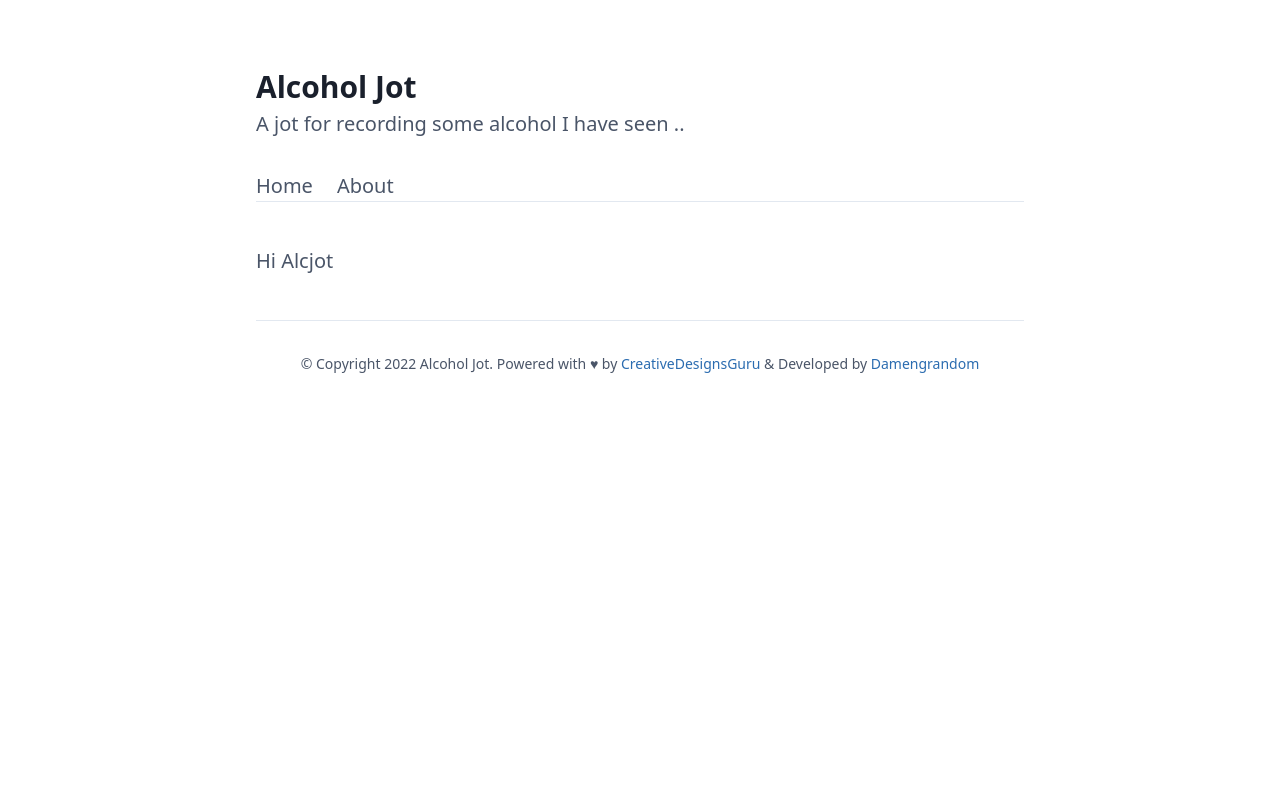
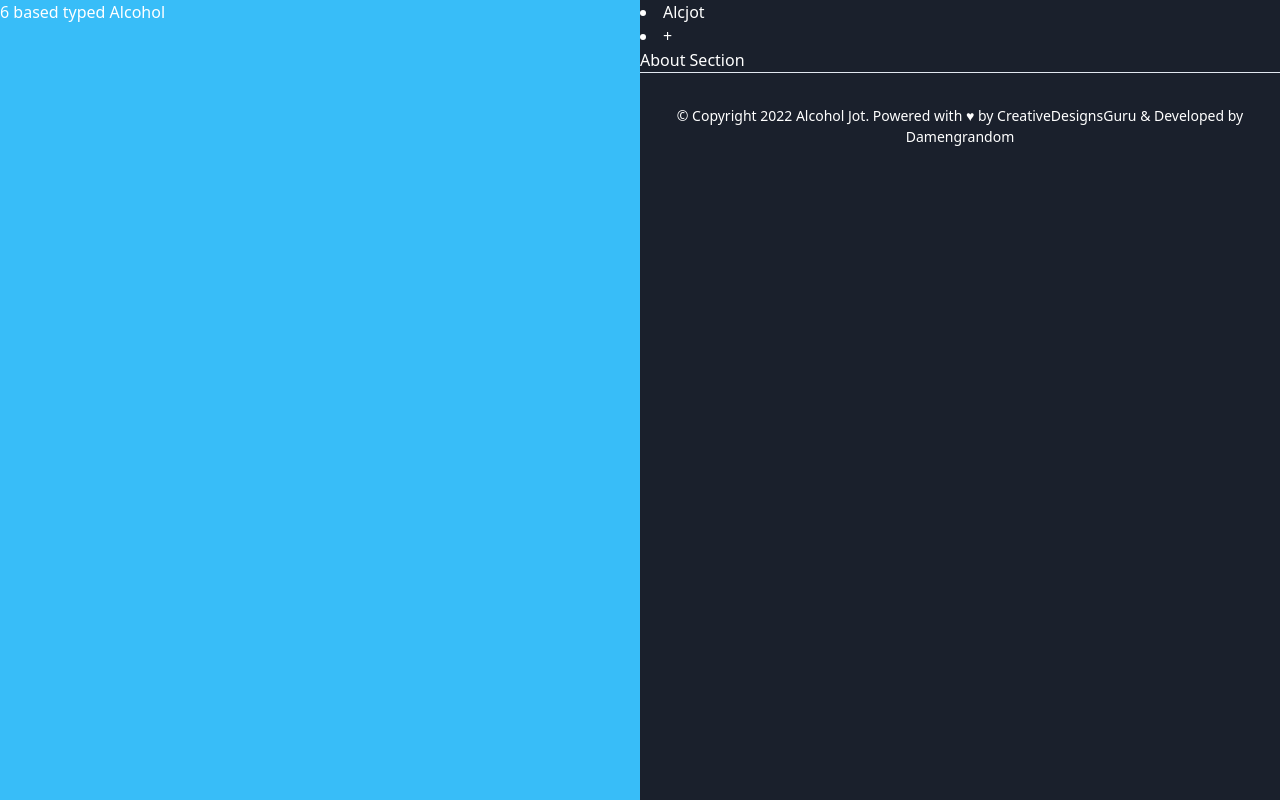
Before and after one commit to DamengRandom/alcjot, a Next.js app: page / in a window 1280 px wide. Built offline with nearby package versions, Linux system fonts and the light colour scheme.

Commit message:
added home page layout and few base components

```diff
--- /dev/null
+++ b/src/components/About/index.tsx
@@ -0,0 +1,5 @@
+import React from 'react';
+
+export default function About() {
+  return <section>About Section</section>;
+}
--- /dev/null
+++ b/src/components/Alcohol/index.tsx
@@ -0,0 +1,5 @@
+import React from 'react';
+
+export default function Alcohol() {
+  return <div>6 based typed Alcohol</div>;
+}
--- /dev/null
+++ b/src/components/Footer/index.tsx
@@ -0,0 +1,17 @@
+import React from 'react';
+
+import { AppConfig } from '@/utils/AppConfig';
+
+export default function Footer() {
+  return (
+    <div className="border-t border-gray-300 py-8 text-center text-sm">
+      © Copyright {new Date().getFullYear()} {AppConfig.title}. Powered with{' '}
+      <span role="img" aria-label="Love">
+        ♥
+      </span>{' '}
+      by <a href="https://creativedesignsguru.com">CreativeDesignsGuru</a>{' '}
+      {' & Developed by '}
+      <a href="https://damengrandom.vercel.app/">Damengrandom</a>
+    </div>
+  );
+}
--- /dev/null
+++ b/src/components/Nav/index.tsx
@@ -0,0 +1,27 @@
+import Link from 'next/link';
+import React from 'react';
+
+export default function Nav() {
+  const navList = [
+    {
+      name: 'Alcjot',
+      path: '/',
+    },
+    {
+      name: '+',
+    },
+  ];
+  return (
+    <nav>
+      {navList.map((n, i) => (
+        <li key={`${n.name}-${i}`}>
+          {n.path ? (
+            <Link href={n.path}>{n.name}</Link>
+          ) : (
+            <button>{n.name}</button>
+          )}
+        </li>
+      ))}
+    </nav>
+  );
+}
--- a/src/pages/about.tsx
+++ /dev/null
@@ -1,10 +0,0 @@
-import { Meta } from '@/layouts/Meta';
-import { Main } from '@/templates/Main';
-
-const About = () => (
-  <Main meta={<Meta title="Lorem ipsum" description="Lorem ipsum" />}>
-    <p>Hi about</p>
-  </Main>
-);
-
-export default About;
--- a/src/pages/index.tsx
+++ b/src/pages/index.tsx
@@ -6,8 +6,8 @@ const Index = () => {
     <Main
       meta={
         <Meta
-          title="Next.js Boilerplate Presentation"
-          description="Next js Boilerplate is the perfect starter code for your project. Build your React application with the Next.js framework."
+          title="Alcjot"
+          description="A jot for recording some alcohol I have seen .."
         />
       }
     >
--- /dev/null
+++ b/src/pages/services.tsx
@@ -0,0 +1,5 @@
+import React from 'react';
+
+export default function Services() {
+  return <div>Services Page</div>;
+}
--- a/src/styles/global.css
+++ b/src/styles/global.css
@@ -1,7 +1,7 @@
 @tailwind base;
 
-a {
-  @apply text-blue-700;
+*, html, body, a {
+  @apply text-white;
 }
 
 a:hover {
--- a/src/templates/Main.tsx
+++ b/src/templates/Main.tsx
@@ -1,7 +1,9 @@
-import Link from 'next/link';
 import type { ReactNode } from 'react';
 
-import { AppConfig } from '@/utils/AppConfig';
+import About from '@/components/About';
+import Alcohol from '@/components/Alcohol';
+import Footer from '@/components/Footer';
+import Nav from '@/components/Nav';
 
 type IMainProps = {
   meta: ReactNode;
@@ -9,50 +11,17 @@ type IMainProps = {
 };
 
 const Main = (props: IMainProps) => (
-  <div className="w-full px-1 text-gray-700 antialiased">
+  <main className="grid h-screen w-screen grid-rows-2 md:grid-cols-2">
     {props.meta}
-
-    <div className="mx-auto max-w-screen-md">
-      <div className="border-b border-gray-300">
-        <div className="pt-16 pb-8">
-          <div className="text-3xl font-bold text-gray-900">
-            {AppConfig.title}
-          </div>
-          <div className="text-xl">{AppConfig.description}</div>
-        </div>
-        <div>
-          <ul className="flex flex-wrap text-xl">
-            <li className="mr-6">
-              <Link href="/">
-                <a className="border-none text-gray-700 hover:text-gray-900">
-                  Home
-                </a>
-              </Link>
-            </li>
-            <li className="mr-6">
-              <Link href="/about/">
-                <a className="border-none text-gray-700 hover:text-gray-900">
-                  About
-                </a>
-              </Link>
-            </li>
-          </ul>
-        </div>
-      </div>
-
-      <div className="content py-5 text-xl">{props.children}</div>
-
-      <div className="border-t border-gray-300 py-8 text-center text-sm">
-        © Copyright {new Date().getFullYear()} {AppConfig.title}. Powered with{' '}
-        <span role="img" aria-label="Love">
-          ♥
-        </span>{' '}
-        by <a href="https://creativedesignsguru.com">CreativeDesignsGuru</a>{' '}
-        {' & Developed by '}
-        <a href="https://damengrandom.vercel.app/">Damengrandom</a>
-      </div>
-    </div>
-  </div>
+    <section className="h-full w-full bg-sky-400 md:h-screen">
+      <Alcohol />
+    </section>
+    <section className="h-full w-full bg-gray-900 md:h-screen">
+      <Nav />
+      <About />
+      <Footer />
+    </section>
+  </main>
 );
 
 export { Main };
```
Also changed, not shown: 2 other files (tests, documents, lock files or other folders).
